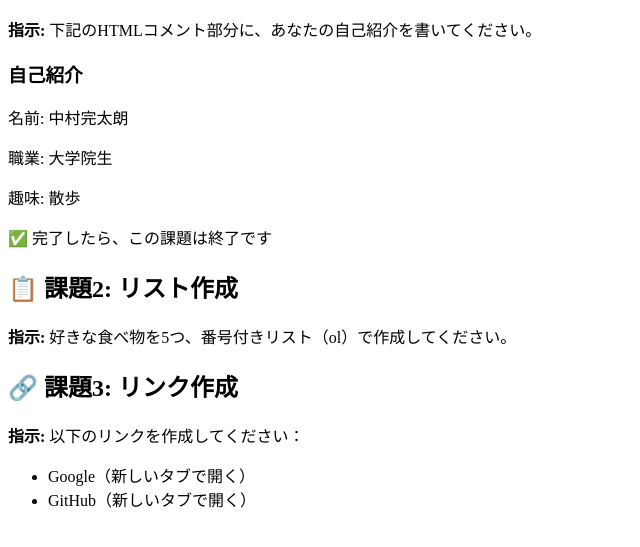
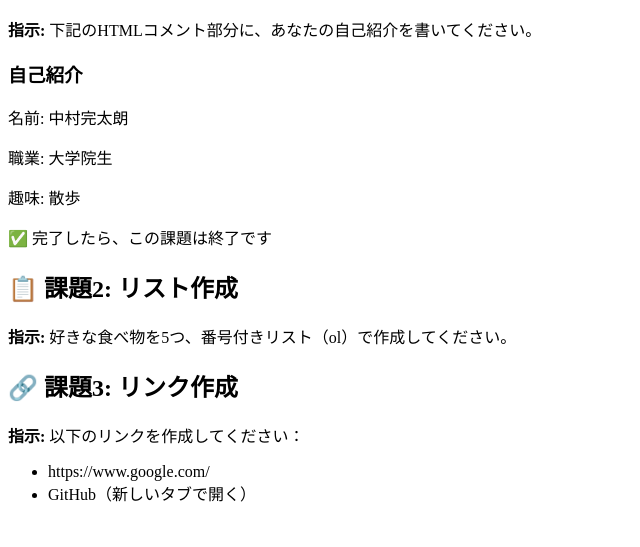
Before and after one commit to OMU-BGB24024/OMU-BGB24024.github.io, a plain HTML site: page index.html in a window 1280 px wide. Shown: the part 127-674 px from the top of the page, without its empty margins (0-640 px from the left). Drawn offline with Linux system fonts and the light colour scheme.

Commit message:
Update index.html

```diff
--- a/index.html
+++ b/index.html
@@ -25,7 +25,7 @@
         <h2>🔗 課題3: リンク作成</h2>
         <p><strong>指示:</strong> 以下のリンクを作成してください：</p>
         <ul>
-            <li>Google（新しいタブで開く）</li>
+            <li>https://www.google.com/</li>
             <li>GitHub（新しいタブで開く）</li>
         </ul>
       <!-- ここにリンクを作成してください -->
```
